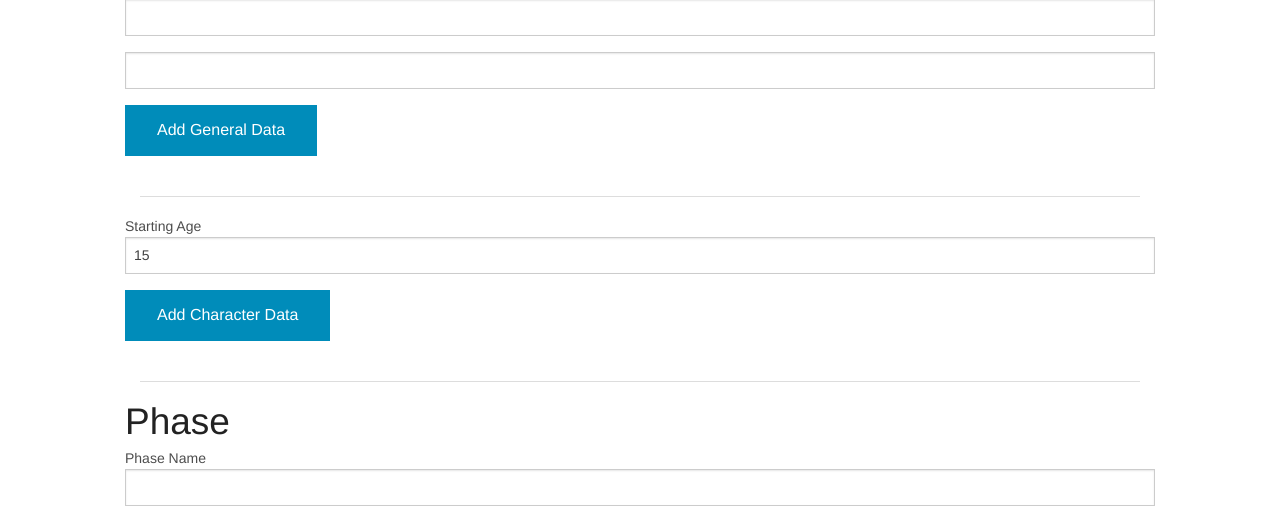
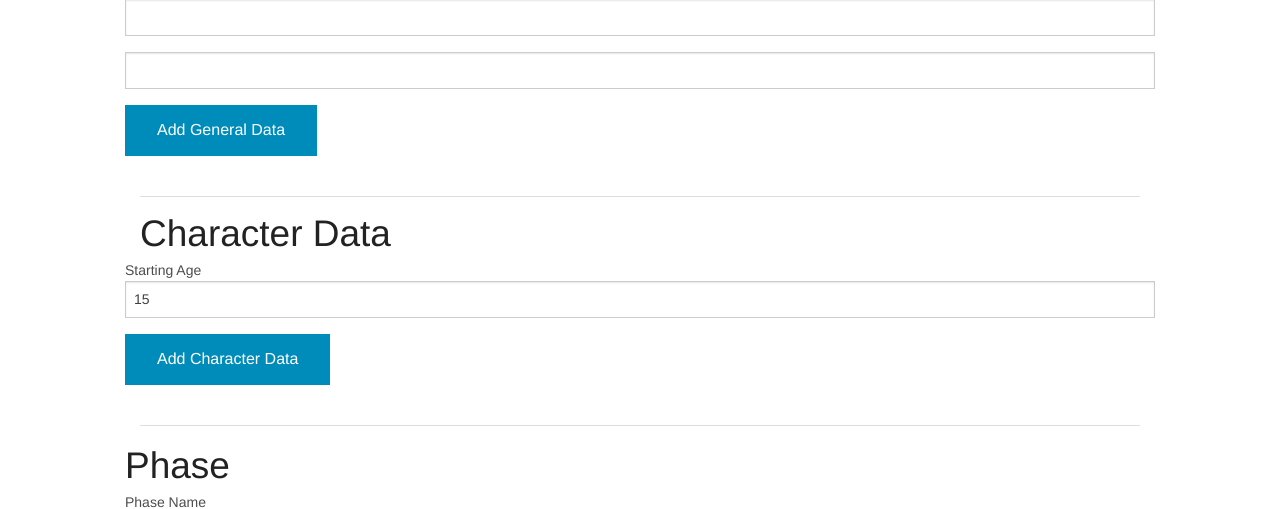
Before and after one commit to AthelasPeru/making-e-story, a Flask app: page /create in a window 1280 px wide. Shown: the part 551-1060 px from the top of the page. Run offline with Flask 2, Linux system fonts and the light colour scheme; some libraries are stand-ins or nearby versions.

Commit message:
formullario completo

```diff
--- a/app/templates/includes/character.html
+++ b/app/templates/includes/character.html
@@ -1,3 +1,4 @@
+<h2>Character Data</h2>
 <div class="row">
 	<label for="char_age">Starting Age</label>
 </div>
```
